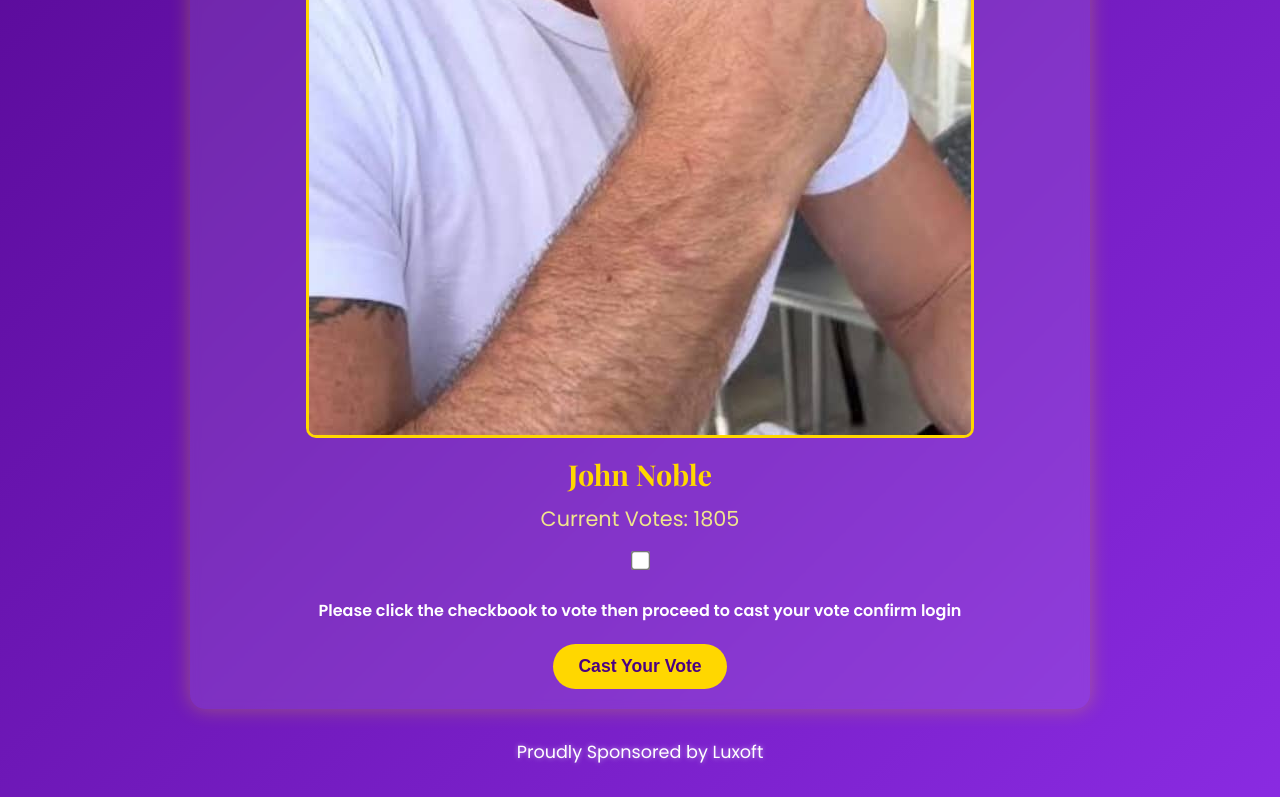
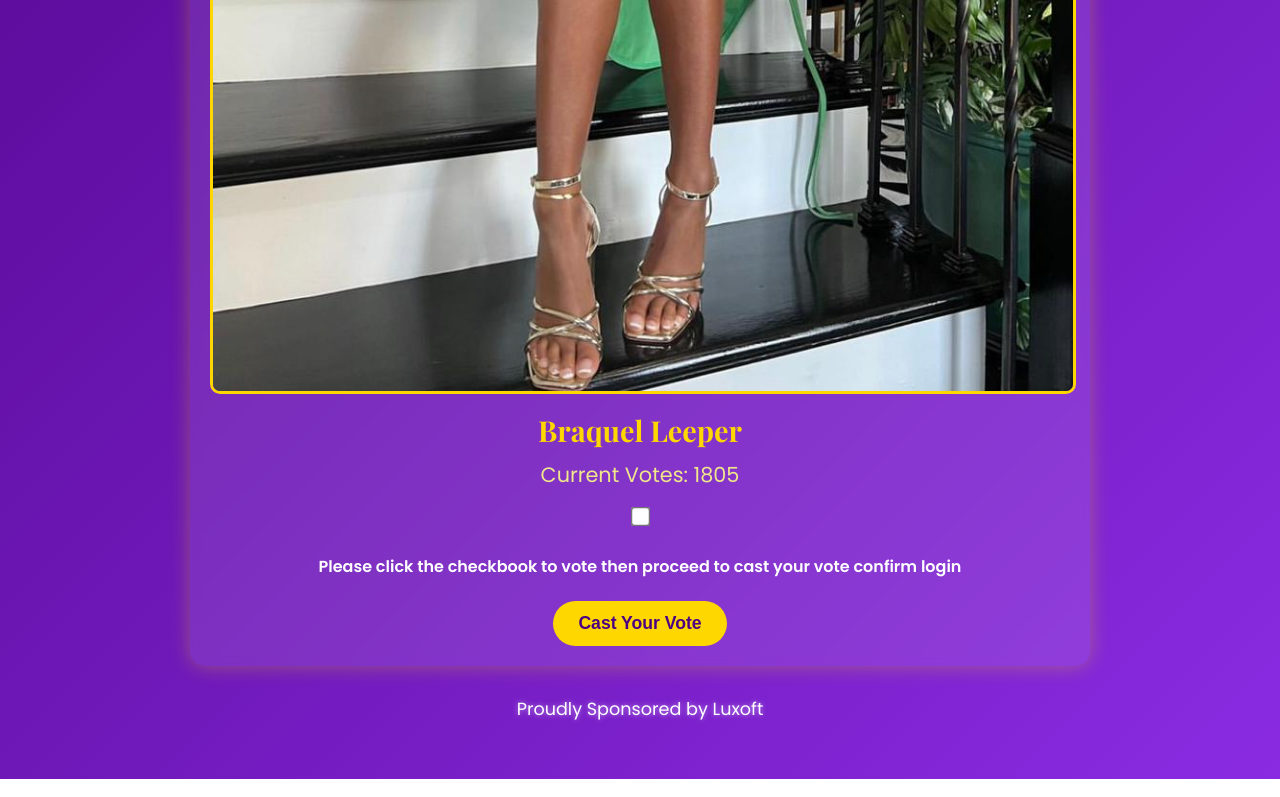
Before and after one commit to luxoftorganization/Beauty-Goddess-Pageant, a plain HTML site: page index.html in a window 1280 px wide. Shown: the part 841-1638 px from the top of the page. Drawn offline with nearby package versions, Linux system fonts and the light colour scheme.

Commit message:
Update index.html

```diff
--- a/index.html
+++ b/index.html
@@ -110,8 +110,8 @@
 
     <div class="contestant">
       <!-- replace with your uploaded image file name -->
-      <img src="6da7003a-3854-4e1e-a709-5befa17d76e6.jpg" alt="braquel leeper">
-      <p class="contestant-name">John Noble</p>
+      <img src="braquel_leeper.jpg" alt="braquel leeper">
+      <p class="contestant-name">Braquel Leeper</p>
       <p class="vote-count">Current Votes: <span id="vote-count">1805</span></p>
       <input type="checkbox" id="vote-checkbox" class="vote-checkbox" onchange="toggleVoteButton()">
       <h4>Please click the checkbook to vote then proceed to cast your vote confirm login </h4>
```
